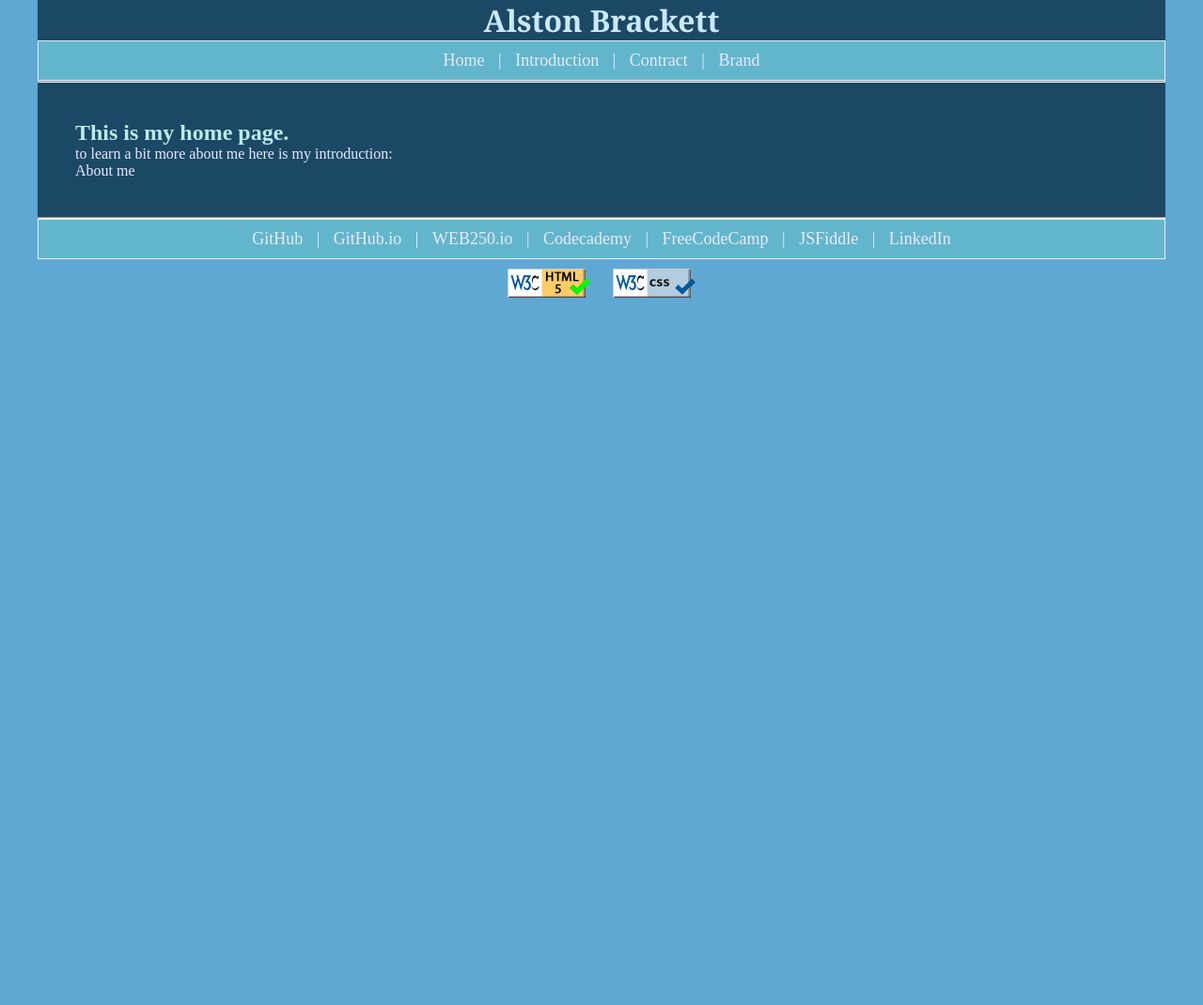
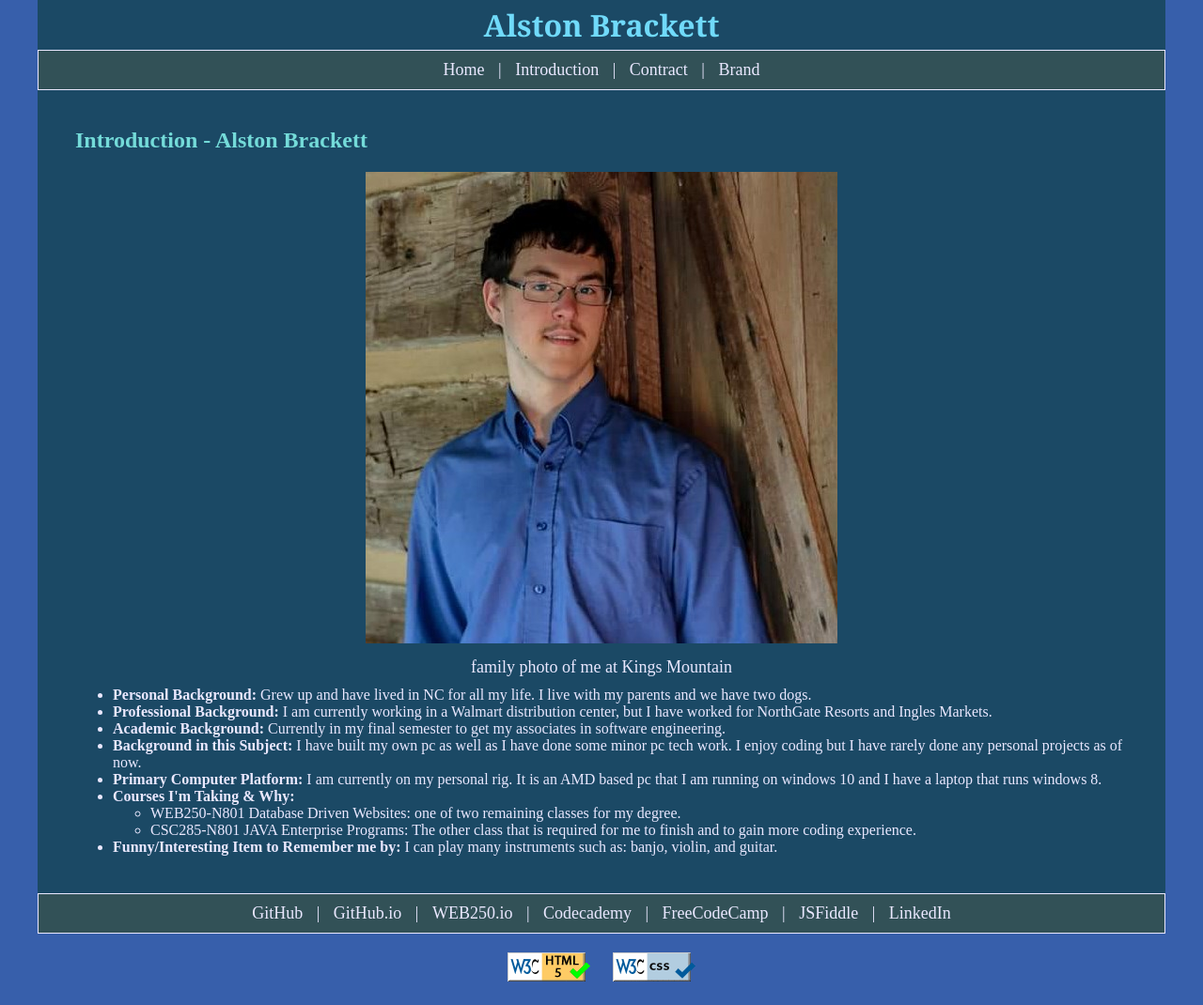
Before and after one commit to wolfbaj/WEB250, a PHP site: page /index.php?page=introduction in a window 1280 px wide. Shown: the whole page at 94% size. Before the commit the page ends 317 px from the top, so only its background shows below. Run offline with PHP 8.4, Linux system fonts and the light colour scheme; data that the repository does not hold is empty.

Commit message:
update to better reflect recent changes

```diff
--- a/contract.php
+++ b/contents/contract.php
@@ -1,6 +1,6 @@
-<main>
+
 <p>
-	I, <a href="?p=introduction.php">Alston J. Brackett</a> agree to abide by the terms of the course contract in my spring 2024 semester,
+	I, <a href="index.php?page=introduction">Alston J. Brackett</a> agree to abide by the terms of the course contract in my spring 2024 semester,
 	WEB250 with my instructor, Professor D.I. von Briesen.
 </p>
 <p>
@@ -20,4 +20,3 @@
 <p>
 	Signed: <i>Alston J. Brackett, 01/17/2024</i>
 </p>
-</main>
--- a/home.php
+++ b/contents/home.php
@@ -1,5 +1,4 @@
-<main>
+
 <h2>This is my home page.</h2>
 <p>to learn a bit more about me here is my introduction:</p>
-<a href="?p=introduction.php">About me</a>
-</main>
+<a href="index.php?page=introduction">About me</a>
--- a/introduction.php
+++ b/contents/introduction.php
@@ -1,5 +1,5 @@
-<main>
-<h2>Introductions - Alston Brackett</h2>
+
+<h2>Introduction - Alston Brackett</h2>
 <figure>
 	<img src="images/kingsmountainphoto.jpg" alt="profile picture">
 	<figcaption> family photo of me at Kings Mountain </figcaption>
@@ -16,9 +16,8 @@
 	that I am running on windows 10 and I have a laptop that runs windows 8.</li>
 	<li><strong>Courses I'm Taking & Why:</strong>
 	<ul>
-		<li><a href="?p=contract.php">WEB250-N801 Database Driven Websites</a>: one of two remaining classes for my degree.</li>
+		<li><a href="index.php?page=contract">WEB250-N801 Database Driven Websites</a>: one of two remaining classes for my degree.</li>
 		<li>CSC285-N801 JAVA Enterprise Programs: The other class that is required for me to finish and to gain more coding experience.</li>
 	</ul></li>
 	<li><strong>Funny/Interesting Item to Remember me by:</strong> I can play many instruments such as: banjo, violin, and guitar.</li>
 </ul>
-</main>
--- a/index.php
+++ b/index.php
@@ -9,24 +9,28 @@
 		<header>
 		<h1>Alston Brackett</h1>
 		<nav>
-		<a href="?p=home.php">Home</a> |
-		<a href="?p=introduction.php">Introduction</a> |
-		<a href="?p=contract.php">Contract</a> |
-		<a href="?p=brand.php">Brand</a>
+			<a href="index.php?page=home">Home</a> |
+			<a href="index.php?page=introduction">Introduction</a> |
+			<a href="index.php?page=contract">Contract</a> |
+			<a href="index.php?page=brand">Brand</a>
 		</nav>
 		</header>
-	<hr />
+
 	<!-- dynamic content goes here -->
-
+	<main>
 	<?php
-		$sPage = $_GET["p"];
-		//echo ("You picked the page: " . $sPage);
-
-		if($sPage == "") {  $sPage = "home.php"; }
-		include($sPage);
+	$url = 'contents/home.php';
+	if (!empty($_GET['contents'])) {
+		$url = 'contents/';
+		$url .= $_GET['contents'] . '/';
+	}
+	if (!empty($_GET['page'])) {
+		$url = 'contents/';
+		$url .= $_GET['page'] . '.php';
+	}
+	include $url;
 	?>
-
-	<hr />
+	</main
 	<footer>
 	<nav>
 		<a href="https://github.com/wolfbaj">GitHub</a> |
@@ -37,13 +41,15 @@
 		<a href="https://jsfiddle.net/user/wolfbaj/fiddles/">JSFiddle</a> |
 		<a href="https://www.linkedin.com/in/alston-brackett-65a1642aa/">LinkedIn</a>
 	</nav>
+	<figure>
 	<a href="http://validator.w3.org/check?uri=referer">
 	  <img src="images/html_validation_button.gif" alt="Validate HTML">
 	</a>
 
-	<a href="http://jigsaw.w3.org/css-validator/validator?uri=http://alston.infinityfreeapp.com/">
+	<a href="http://jigsaw.w3.org/css-validator/validator?uri=https://http://alston.infinityfreeapp.com/">
 	 <img src="images/validation_button_css_rectangle_blue.gif" alt="Validate CSS" >
 	</a>
+	</figure>
 	</footer>
 	</body>
 </html>
--- a/styles/default.css
+++ b/styles/default.css
@@ -9,7 +9,7 @@ body{
 	max-width: 1200px;
 	margin-left: auto;
 	margin-right: auto;
-	background-color: #5FA8D3;
+	background-color: #375fab;
 	padding: auto;
 }
 header{
@@ -17,14 +17,14 @@ header{
 	background-color: #1B4965;
 }
 nav{
-	background-color: #62B6CB;
+	background-color: #325157;
 	border: 1px solid;
 	margin: auto;
 	font-size: 18px;
 	padding: 10px;
+	text-align: center;
 }
 nav a{
-	color: blue;
 	padding: 10px;
 	margin: auto;
 }
@@ -37,15 +37,16 @@ div{
 	padding: 40px;
 }
 h1{
-	color: #CAE9FF;
+	color: #70dafa;
 	font-family: Georgia;
+	padding: 5px;
 }
 h2{
-	color: #BEE9E8;
+	color: #74dbd9;
 }
 h3{
 	text-align:center;
-	color: #BEE9E8;
+	color: #74dbd9;
 }
 p{
 	margin: auto;
@@ -54,9 +55,11 @@ p{
 	text-align: left;
 }
 a{
+	text-decoration: none;
+	color: #5FA8D3;
 	margin: auto;
-	padding: auto;
-	color: #5FA8D3
+	text-align: center;
+
 }
 a:link{
 	text-decoration: none;
@@ -69,6 +72,25 @@ a:visited{
 img{
 	padding: 10px;
 	margin:auto;
+	text-align: center;
+
+}
+.validation{
+	text-align: center;
+	margin: auto;
+	padding: 10px;
+	display: flex;
+	justify-content:center;
+}
+figure{
+	text-align: center;
+	margin: auto;
+	padding: 10px;
+	font-size: 18px;
+}
+figcaption{
+	text-align: center;
+	margin: auto;
 }
 footer{
 	text-align: center;
```
Also changed, not shown: contents/brand.php (renamed from brand.php, +5 -6 lines). Lines whose indentation alone changed are shown as unchanged.
